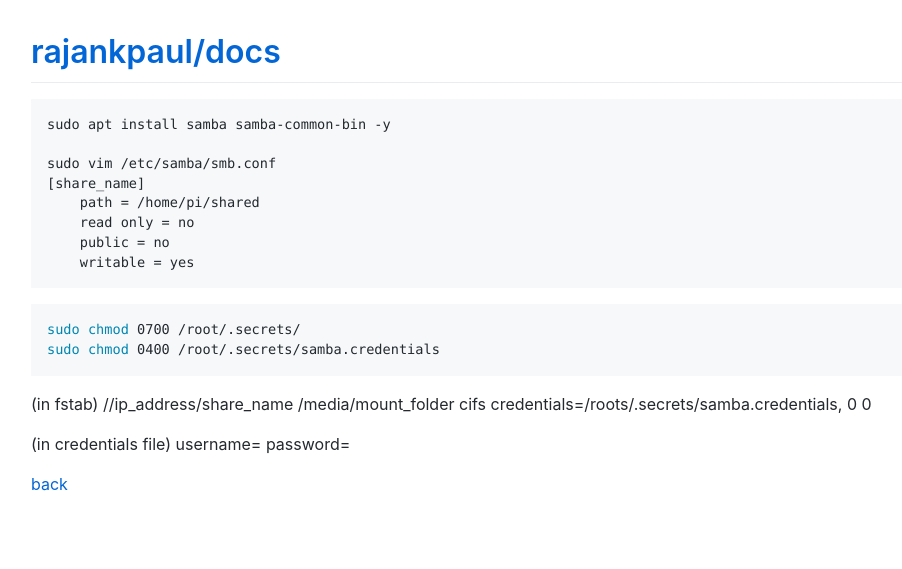
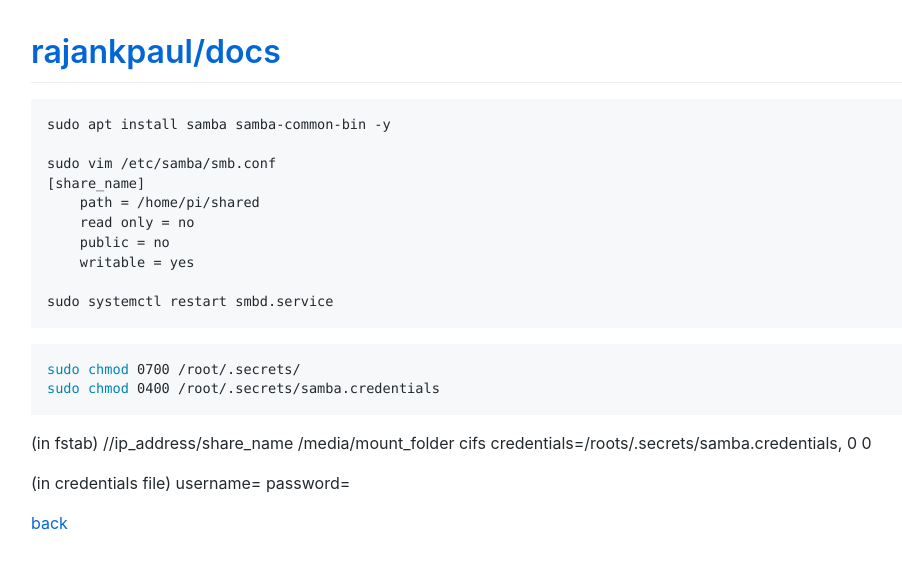
Before and after one commit to rajankpaul/docs, a Jekyll site: the page built from tutorials/linux/samba/index.md, in a window 1280 px wide. Shown: the top 569 px of the page, without its empty margins (119-1021 px from the left). Built offline with Jekyll 4.4.1, drawn with Linux system fonts in a browser that asks for light colours; comment, search, counter and statistics services are not loaded.

Commit message:
Update index.md

````diff
--- a/tutorials/linux/samba/index.md
+++ b/tutorials/linux/samba/index.md
@@ -12,6 +12,8 @@ sudo vim /etc/samba/smb.conf
     read only = no
     public = no
     writable = yes
+
+sudo systemctl restart smbd.service
 ```
 
 ```bash
````
